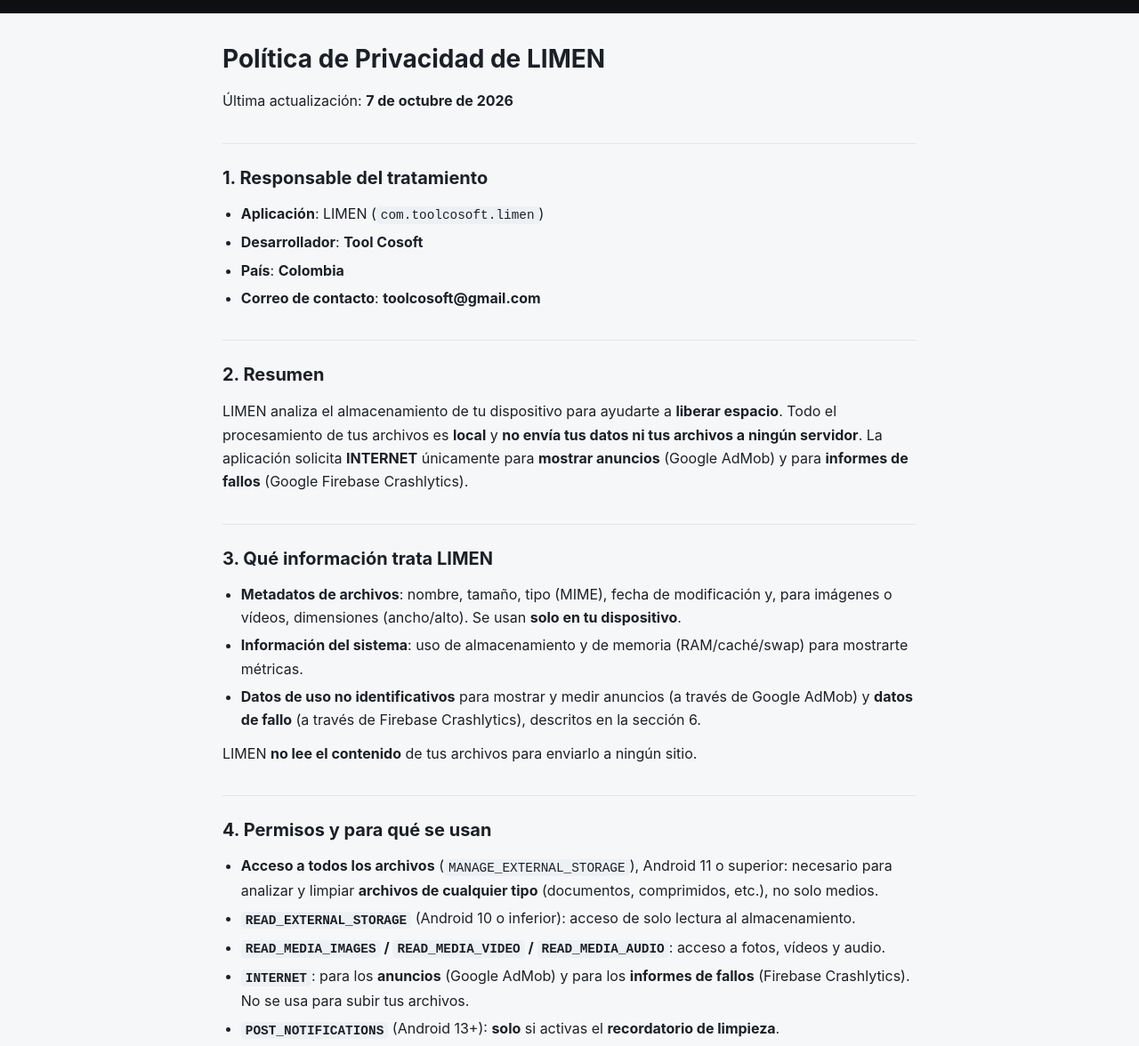
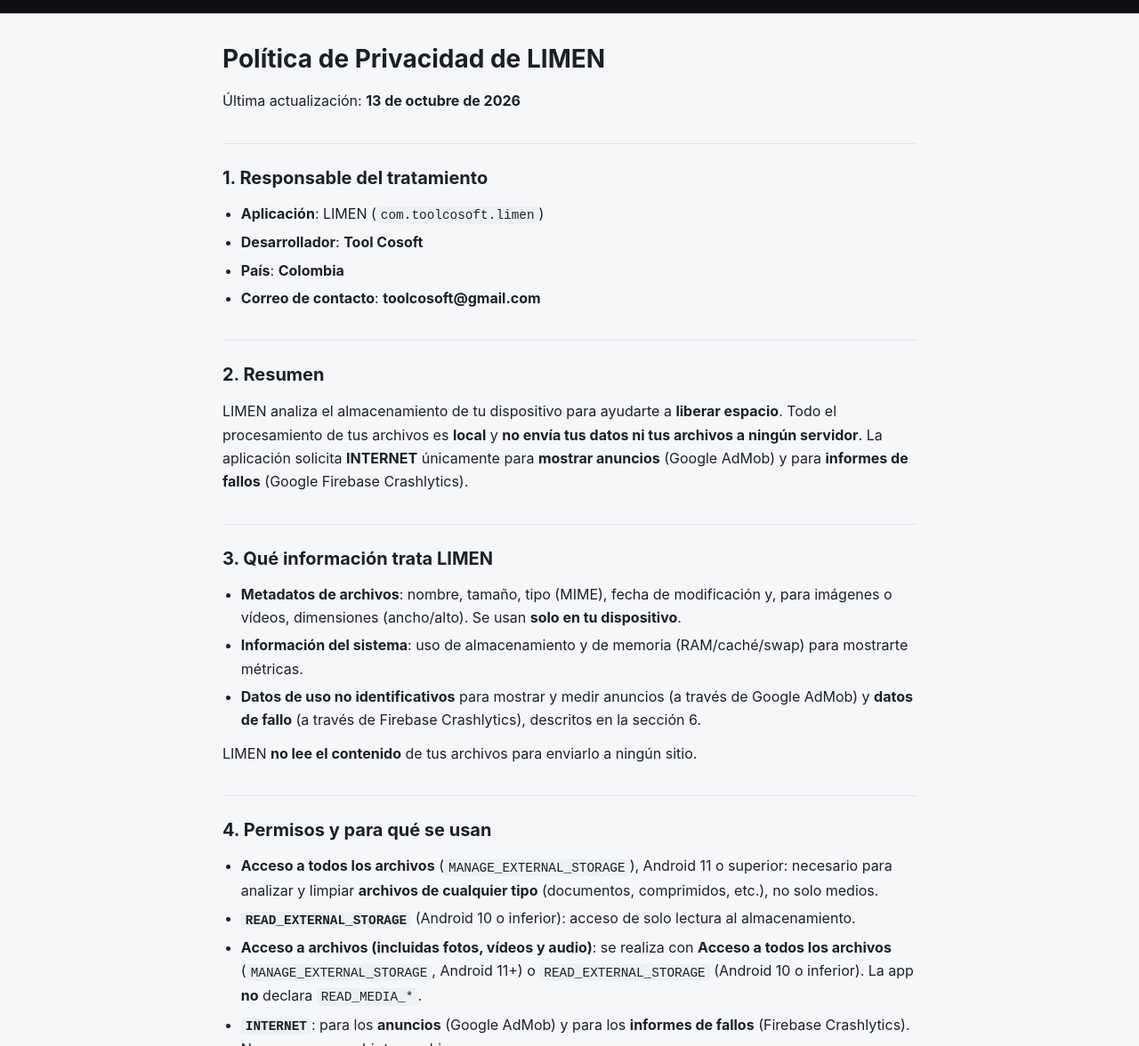
Before and after one commit to THORODER/limen-legal, a plain HTML site: page index.html in a window 1280 px wide. Shown: the part 54-1230 px from the top of the page at 89% size. Drawn offline with Linux system fonts and the light colour scheme.

Commit message:
Add files via upload

```diff
--- a/index.html
+++ b/index.html
@@ -33,7 +33,7 @@
 <header class="site"><a class="brand" href="index.html">LIMEN</a><span class="seg">Legal</span></header>
 <main>
 <h1>Política de Privacidad de LIMEN</h1>
-<p>Última actualización: <strong>7 de octubre de 2026</strong></p>
+<p>Última actualización: <strong>13 de octubre de 2026</strong></p>
 <h2>1. Responsable del tratamiento</h2>
 <ul>
 <li><strong>Aplicación</strong>: LIMEN (<code>com.toolcosoft.limen</code>)</li>
@@ -54,7 +54,7 @@
 <ul>
 <li><strong>Acceso a todos los archivos</strong> (<code>MANAGE_EXTERNAL_STORAGE</code>), Android 11 o superior: necesario para analizar y limpiar <strong>archivos de cualquier tipo</strong> (documentos, comprimidos, etc.), no solo medios.</li>
 <li><strong><code>READ_EXTERNAL_STORAGE</code></strong> (Android 10 o inferior): acceso de solo lectura al almacenamiento.</li>
-<li><strong><code>READ_MEDIA_IMAGES</code> / <code>READ_MEDIA_VIDEO</code> / <code>READ_MEDIA_AUDIO</code></strong>: acceso a fotos, vídeos y audio.</li>
+<li><strong>Acceso a archivos (incluidas fotos, vídeos y audio)</strong>: se realiza con <strong>Acceso a todos los archivos</strong> (<code>MANAGE_EXTERNAL_STORAGE</code>, Android 11+) o <code>READ_EXTERNAL_STORAGE</code> (Android 10 o inferior). La app <strong>no</strong> declara <code>READ_MEDIA_*</code>.</li>
 <li><strong><code>INTERNET</code></strong>: para los <strong>anuncios</strong> (Google AdMob) y para los <strong>informes de fallos</strong> (Firebase Crashlytics). No se usa para subir tus archivos.</li>
 <li><strong><code>POST_NOTIFICATIONS</code></strong> (Android 13+): <strong>solo</strong> si activas el <strong>recordatorio de limpieza</strong>.</li>
 <li><strong><code>BILLING</code></strong> (<code>com.android.vending.BILLING</code>): para la <strong>compra de Pro / quitar anuncios</strong>.</li>
```
Also changed, not shown: aviso-legal.html (+1 -1 lines), licencias.html (+1 -1 lines), terminos.html (+1 -1 lines).
